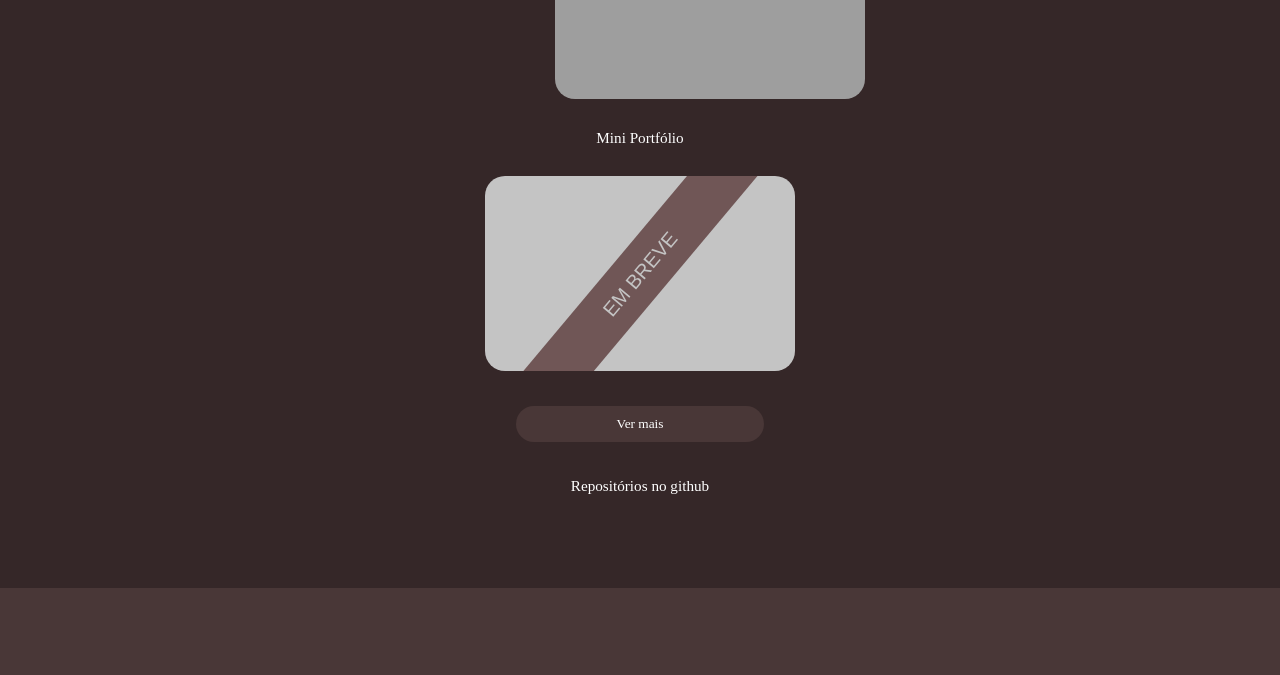
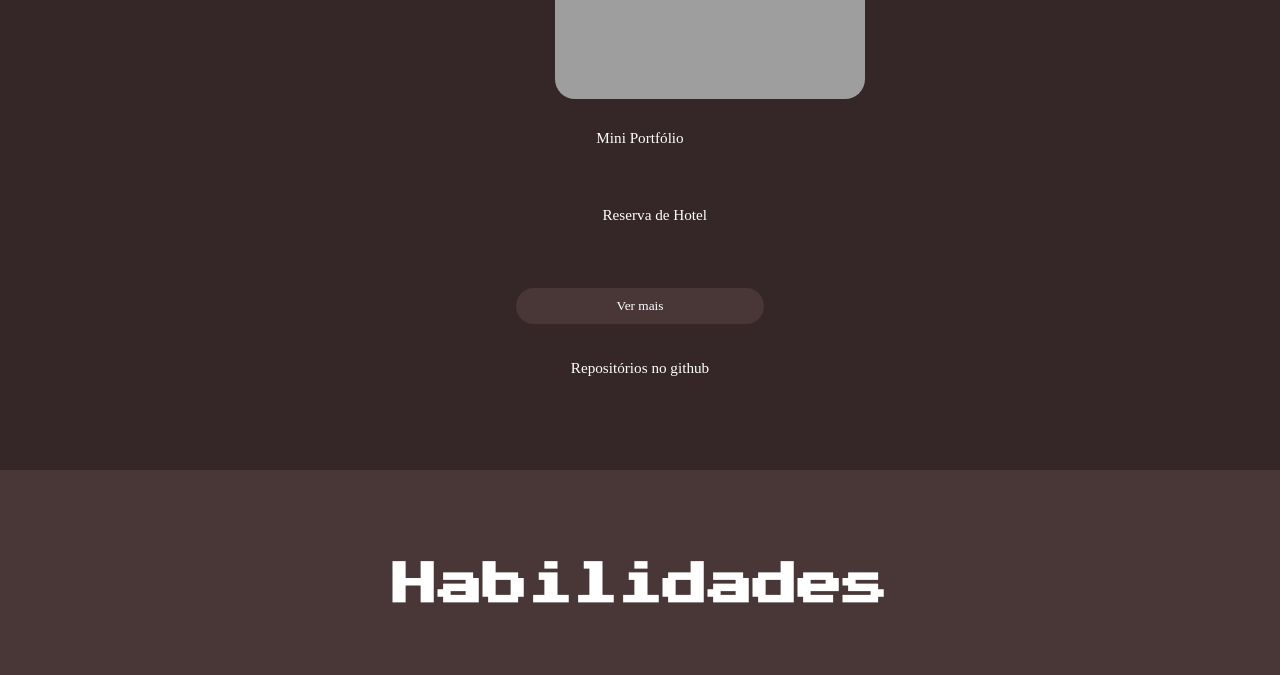
Before and after one commit to jaugustoguerra/meu-port, a plain HTML site: page index.html in a window 1280 px wide. Shown: the part 1760-2435 px from the top of the page. Drawn offline with nearby package versions, Linux system fonts and the light colour scheme; grey boxes are pictures that could not be loaded; a web font is replaced by a local one.

Commit message:
Update index.html

```diff
--- a/index.html
+++ b/index.html
@@ -165,8 +165,9 @@
                             <a href="https://jaugustoguerra.github.io/Projeto-Mini-Portf-lio/" target="_blank">
                             <div class="breve"><p>Mini Portfólio</p></div>
                         </div>
-                        <div class="pro">
-                            <div class="breve"><p>EM BREVE</p></div>
+                        <div class="projetos-itens">
+                            <a href="https://jaugustoguerra.github.io/Hotel-J.A.G/" target="_blank">
+                            <div class="breve"><p>Reserva de Hotel</p></div>
                         </div>
                         <div class="pro escondido">
                             <div class="breve"><p>EM BREVE</p></div>
```
